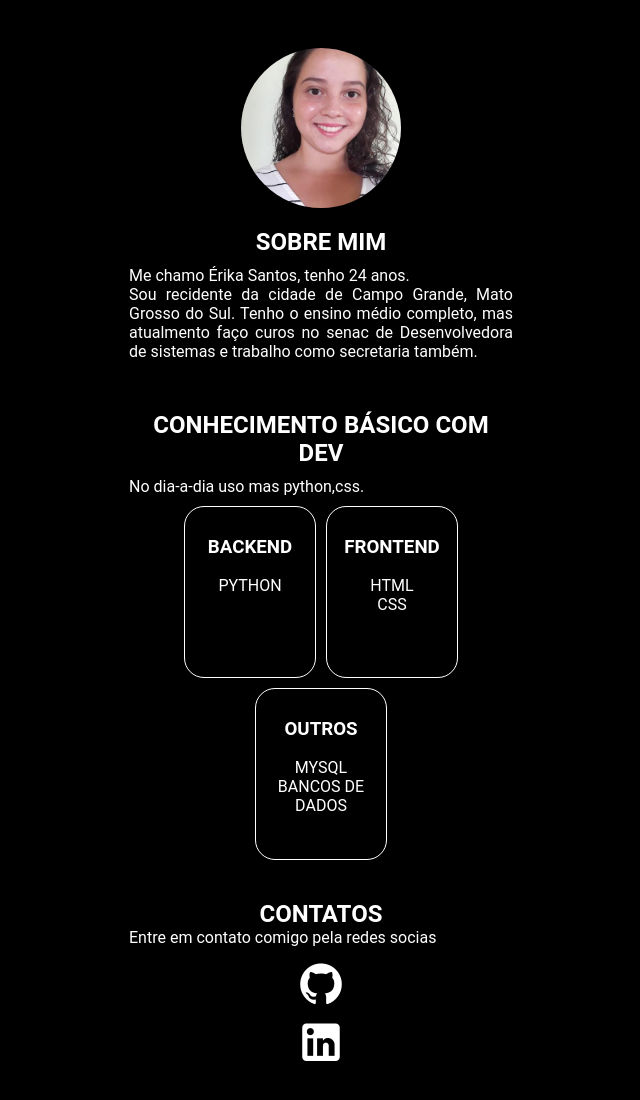
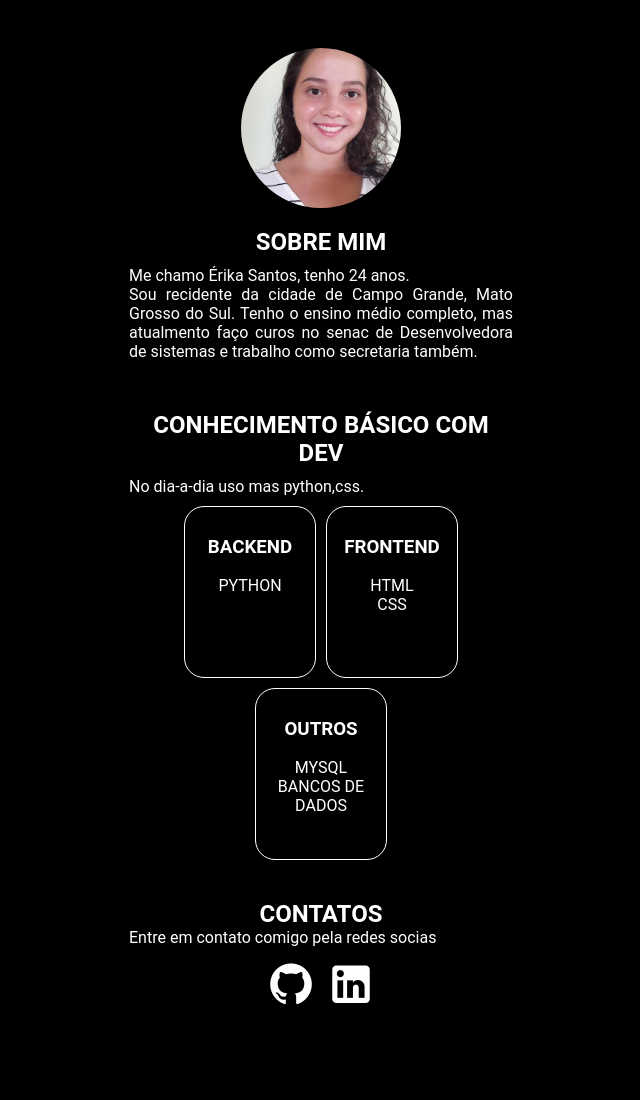
Before and after one commit to Erikasantos31/portifolio, a plain HTML site: page index.html in a window 1280 px wide. Shown: the whole page, without its empty margins (319-959 px from the left). After the commit the page ends 1043 px from the top, so only its background shows below. Drawn offline with Linux system fonts and the light colour scheme.

Commit message:
atualizando

```diff
--- a/index.html
+++ b/index.html
@@ -63,26 +63,22 @@
         </section>
 
         <section>
-            <div class="card-container"></div>
                 <h2>CONTATOS</h2>
                 <p>Entre em contato comigo pela redes socias</p>
 
-            <div class="redes-sociais"></div>
-                <ul>
+                <ul class="redes-sociais">
                     <li>
                         <a href="https://github.com/Erikasantos31" target="_blank" >
                             <span class="mdi mdi-github"></span>
                         </a>
                     </li>
-                </ul>
-                <ul>
                     <li>
                         <a href="https://cdn.jsdelivr.net/npm/@mdi/font@7.4.47/css/materialdesignicons.min.css" target="_blank" >
                             <span class="mdi mdi-linkedin"></span>
                         </a>
                     </li>
                 </ul>
-            </div>
+
         </section>
 
     </main>
```
